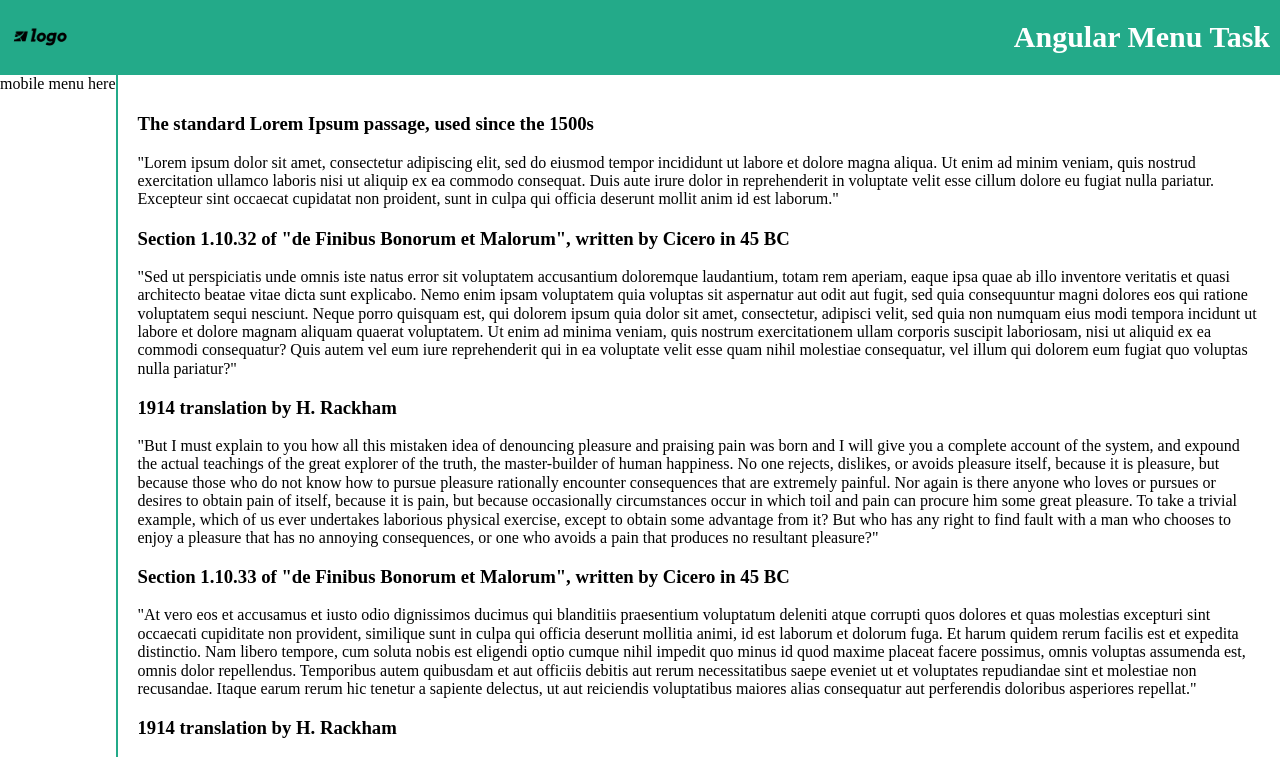
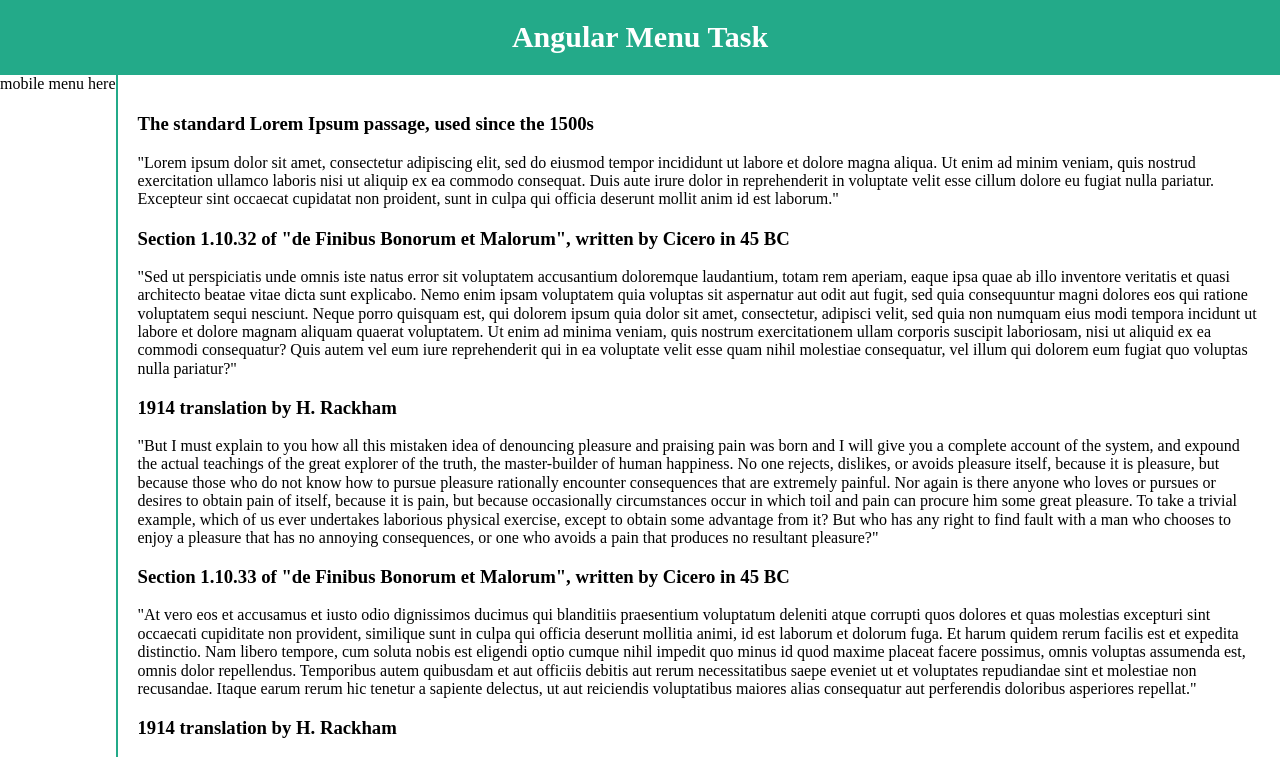
Before and after one commit to douglasward/angular-menu-task, an Angular app: page / in a window 1280 px wide. Shown: the top 757 px of the page. Built offline with nearby package versions, Linux system fonts and the light colour scheme.

Commit message:
Removed fake logo from the header because it looked not good

```diff
--- a/src/app/page/components/header/header.component.html
+++ b/src/app/page/components/header/header.component.html
@@ -1,5 +1,3 @@
-<img class="logo" alt="Company logo" src="/assets/images/logo.png">
-
 <h1 class="title">
   Angular Menu Task
 </h1>
--- a/src/app/page/components/header/header.component.scss
+++ b/src/app/page/components/header/header.component.scss
@@ -4,14 +4,10 @@
   display: flex;
   flex-flow: row nowrap;
   align-items: center;
+  justify-content: center;
   padding: 0 10px;
   color: c.$color-white;
   background-color: c.$color-green;
-}
-
-.logo {
-  width: 60px;
-  margin-right: auto;
 }
 
 .title {
--- a/src/app/page/components/header/header.component.ts
+++ b/src/app/page/components/header/header.component.ts
@@ -8,7 +8,7 @@ import {Observable} from 'rxjs';
   styleUrls: ['./header.component.scss']
 })
 export class HeaderComponent {
-  constructor(private applicationStateService: ApplicationStateService) {
+  constructor(applicationStateService: ApplicationStateService) {
     this.mobileMenuOpenState$ = applicationStateService.mobileMenuOpen$.asObservable();
   }
 
```
Also changed, not shown: src/assets/images/logo.png (deleted).
